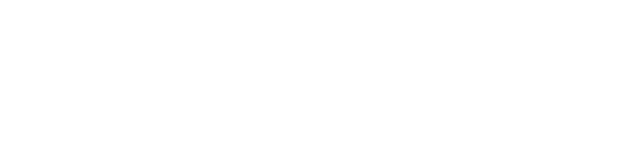
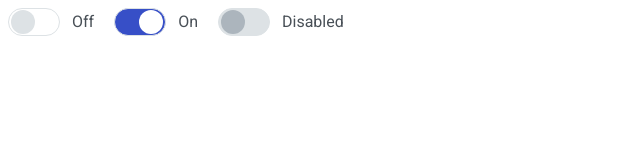
Before and after one commit to js-tasks-ru/htmlcss-20220120_alexander-kuimov, a website: page 07-lection5/03-toggler/index.html in a window 1280 px wide. Shown: the whole page, without its empty margins (0-640 px from the left). Drawn offline with Linux system fonts and the light colour scheme.

Commit message:
Add homework 7-3

```diff
--- a/07-lection5/03-toggler/index.html
+++ b/07-lection5/03-toggler/index.html
@@ -6,6 +6,24 @@
         <link rel="stylesheet" href="./toggler.css">
     </head>
     <body>
+        <div class="toggler-wrapper">
+            <label class="toggler">
+                <input type="checkbox" class="toggler__input-hidden" tabindex="1">
+                <span class="toggler__point"></span>
+                <span class="toggler__label">Off</span>
+            </label>
 
+            <label class="toggler">
+                <input type="checkbox" class="toggler__input-hidden" checked tabindex="1">
+                <span class="toggler__point"></span>
+                <span class="toggler__label">On</span>
+            </label>
+
+            <label class="toggler">
+                <input type="checkbox" class="toggler__input-hidden" disabled tabindex="1">
+                <span class="toggler__point"></span>
+                <span class="toggler__label">Disabled</span>
+            </label>
+        </div>
     </body>
 </html>
--- a/07-lection5/03-toggler/toggler.css
+++ b/07-lection5/03-toggler/toggler.css
@@ -0,0 +1,69 @@
+.toggler-wrapper {
+    display: flex;
+    gap: 20px;
+}
+
+.toggler {
+    display: inline-flex;
+    align-items: center;
+    color: var(--grey-4);
+}
+
+.toggler__point {
+    position: relative;
+    width: 52px;
+    height: 28px;
+    background-color: var(--white);
+    border: 1px solid var(--grey-2);
+    padding: 2px;
+    box-sizing: border-box;
+    border-radius: 16px;
+    margin: 0 12px 0 0;
+    cursor: pointer;
+}
+
+.toggler__point:after {
+    content: "";
+    width: 24px;
+    height: 24px;
+    border-radius: 50%;
+    background-color: var(--grey-2);
+    position: absolute;
+    top: 50%;
+    left: 2px;
+    transform: translateY(-50%);
+}
+
+.toggler__label {
+    border-bottom: 1px solid transparent;
+}
+
+.toggler__input-hidden:checked ~ .toggler__point {
+    background-color: var(--blue);
+}
+
+.toggler__input-hidden:checked ~ .toggler__point:after {
+    background-color: var(--white);
+    left: initial;
+    right: 2px;
+}
+
+.toggler__input-hidden:checked:focus ~ .toggler__label,
+.toggler__input-hidden:disabled:focus ~ .toggler__label {
+    border: none;
+}
+
+.toggler__input-hidden:disabled ~ .toggler__point {
+    background-color: var(--grey-2);
+    cursor: not-allowed;
+}
+
+.toggler__input-hidden:disabled ~ .toggler__point:after {
+    background-color: var(--grey-3);
+}
+
+.toggler__input-hidden {
+    position: absolute;
+    clip: rect(0, 0, 0, 0);
+    opacity: 0;
+}
```
